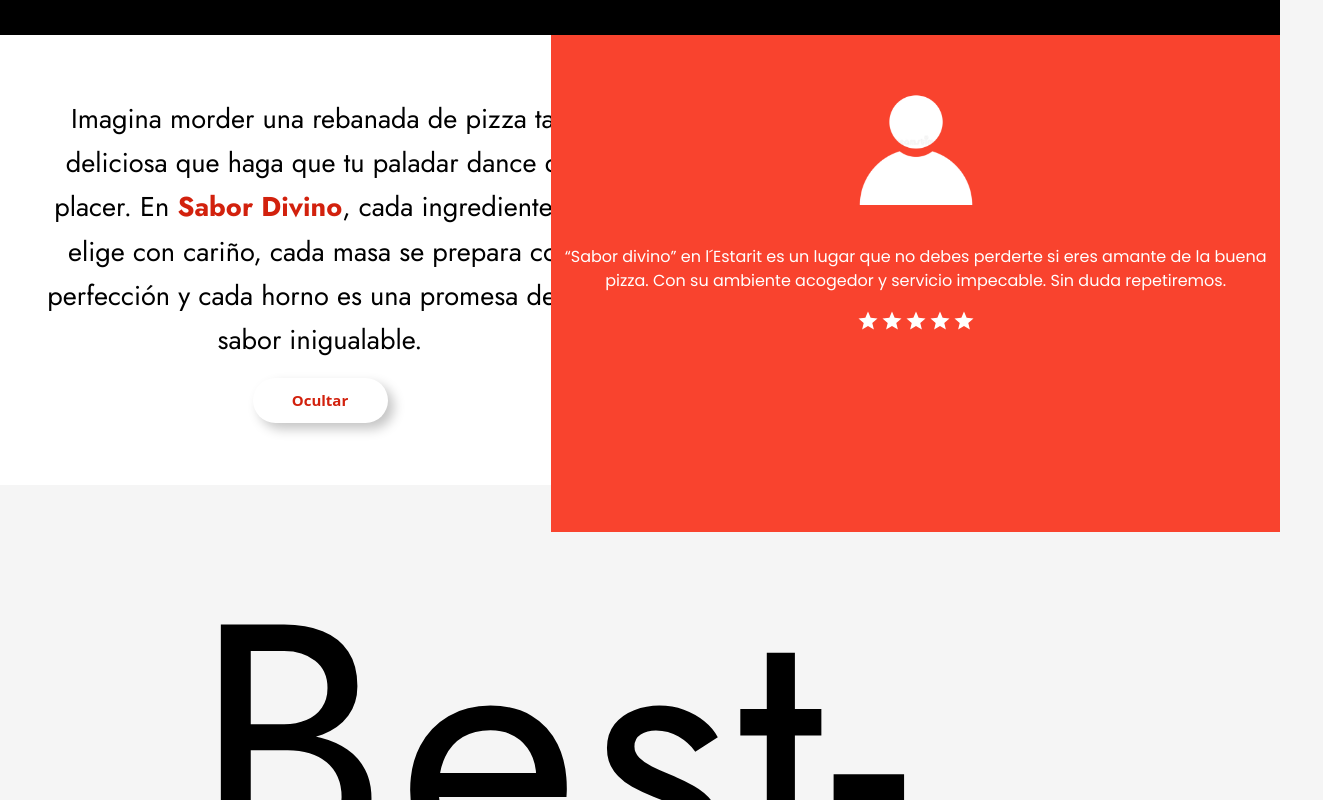
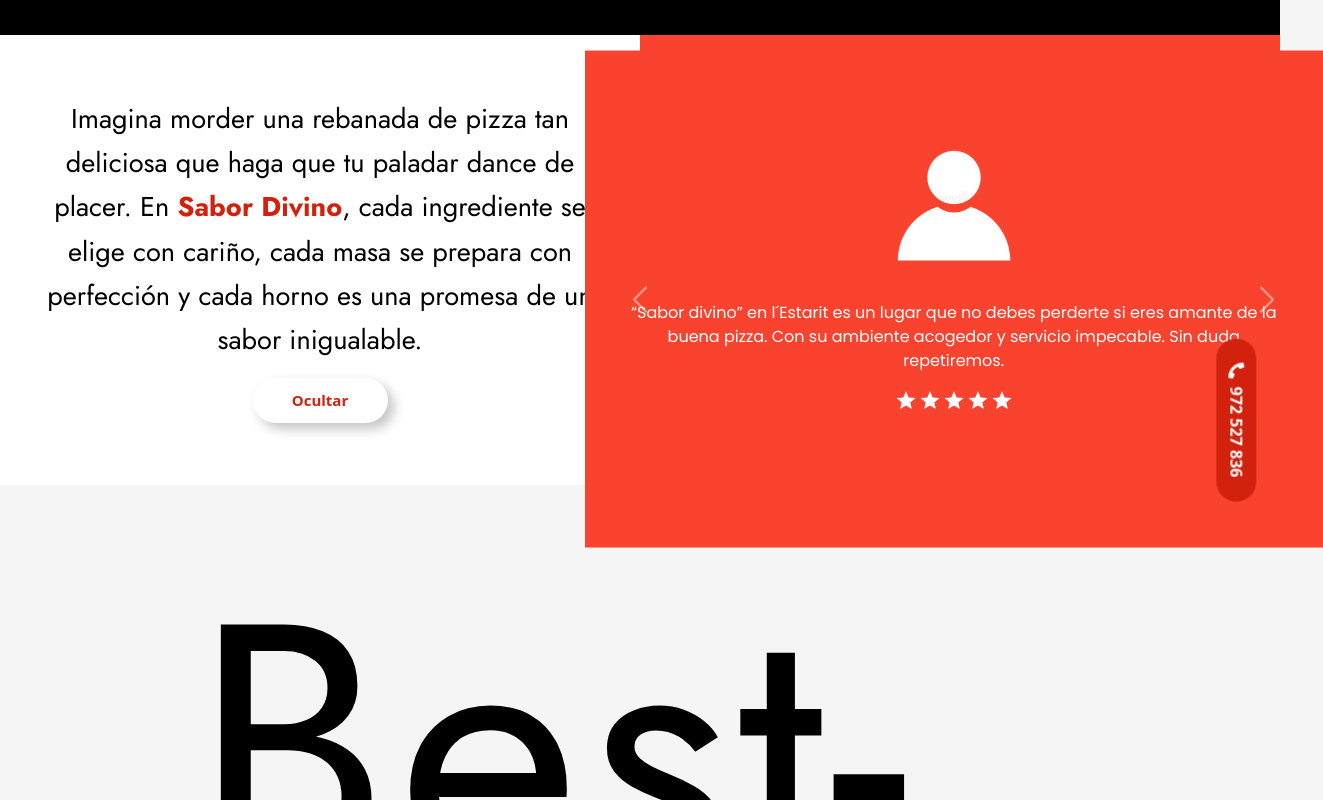
Before and after one commit to Miqueias26/pizzaria, a React (Vite) app: page / in a window 1280 px wide. Both pictures are taken after a click on the button "Descubre". Shown: the part 1256-2056 px from the top of the page, 1323 px wide, since content can reach past the window. Built offline with nearby package versions, Linux system fonts and the light colour scheme; a web font is replaced by a local one.

Commit message:
fixed update

```diff
--- a/src/components/cards/card.jsx
+++ b/src/components/cards/card.jsx
@@ -1,4 +1,6 @@
 import PropTypes from "prop-types";
+import { motion } from "framer-motion";
+import ScrollEffect from "../ultilities/scrolleffect";
 
 const CardContent = ({ image, title, text, text2, price }) => {
   const formattedPrice =
@@ -10,6 +12,7 @@
       : "N/A"; // Exibe 'N/A' se nao passar o valor meu parceiro
 
   return (
+    <ScrollEffect>
       <div className="h-[390px] flex flex-col items-center justify-between rounded-3xl bg-white shadow-sm px-4 py-1 cursor-pointer transform transition-transform duration-200 hover:scale-105">
         <img src={image} alt={title} className="w-[200px]" />
         <div>
@@ -24,6 +27,7 @@
           )}
         </div>
       </div>
+    </ScrollEffect>
   );
 };
 
@@ -37,15 +41,23 @@
 
 function Card() {
   return (
+    <ScrollEffect>
       <div className="flex flex-col w-full justify-center items-center px-8">
         <div className="mb-1">
+          <motion.div
+            initial={{ opacity: 0 }}
+            animate={{ opacity: 1 }}
+            transition={{ duration: 1 }}
+          >
             <span className="font-jost text-[6rem] md:text-[10rem] lg:text-[14rem] xl:text-[22rem] text-black tracking-wide block md:inline-block">
               Best-
             </span>
             <span className="font-jost text-[2rem] md:text-[2.5rem] lg:text-[3rem] xl:text-[3.5rem] text-[#D2210D] block md:inline-block">
               Sellers.
             </span>
+          </motion.div>
         </div>
+
         <div className="grid grid-cols-1 sm:grid-cols-2 lg:grid-cols-3 xl:grid-cols-5 gap-4 justify-items-center p-4">
           <CardContent
             image="/public/card9.png"
@@ -85,6 +97,7 @@
           />
         </div>
       </div>
+    </ScrollEffect>
   );
 }
 
--- a/src/components/mainContent/mainContent.jsx
+++ b/src/components/mainContent/mainContent.jsx
@@ -1,16 +1,18 @@
 import bgMain2 from "/public/bgMain2.png";
 import ButtonUi from "../../components/ultilities/button";
+import ScrollEffect from "../ultilities/scrolleffect";
 
 function MainContent() {
   return (
+    <ScrollEffect>
       <div className="w-full flex text-center items-center bg-white relative">
         <section className="w-[50%] px-10 flex flex-col items-center text-center">
           <p className="text-[1.7rem] font-jost text-black leading-relaxed text-wrap ">
             Imagina morder una rebanada de pizza tan deliciosa que haga que tu
             paladar dance de placer. En
             <strong className="text-[#D2210D]"> Sabor Divino</strong>, cada
-          ingrediente se elige con cariño, cada masa se prepara con perfección y
-          cada horno es una promesa de un sabor inigualable.
+            ingrediente se elige con cariño, cada masa se prepara con perfección
+            y cada horno es una promesa de un sabor inigualable.
           </p>
           <ButtonUi />
         </section>
@@ -22,6 +24,7 @@
           />
         </section>
       </div>
+    </ScrollEffect>
   );
 }
 
--- a/src/components/ultilities/reviews.jsx
+++ b/src/components/ultilities/reviews.jsx
@@ -1,28 +1,90 @@
 import PerfilImage from "../../assets/image/person.png";
 import { RiStarSFill } from "react-icons/ri";
+import { motion } from "framer-motion";
+import Carousel from "react-bootstrap/Carousel";
 
 function Reviews() {
   return (
-    <div className="z-50 flex absolute justify-center bg-[#f9432e] top-[0] left-[] right-[0] w-[91.1dvh] h-[62.1dvh]">
-      <div className=" flex-col text-center items-center">
-        <section className=" flex justify-center items-center text-center mt-10">
-          <img src={PerfilImage} alt="Image Perfil" className="w-[130px] " />
+    <motion.div
+      initial={{ x: "-100vw, ", y: "-29.1vw" }}
+      animate={{ x: 935 }}
+      transition={{ type: "spring", stiffness: 40 }}
+    >
+      <div className="z-50 flex absolute justify-center bg-[#f9432e] top-[0] left-[] right-[0] w-[92.2dvh] h-[62.1dvh]">
+        {/*Start Carrousel boots */}
+        <Carousel indicators={false} className="relative">
+          <Carousel.Item>
+            <section className=" flex justify-center items-center text-center mt-20">
+              <img
+                src={PerfilImage}
+                alt="Image Perfil"
+                className="w-[130px] "
+              />
             </section>
 
             <section className=" flex-col text-center items-center mt-10 font-poppins text-[1rem]">
-          <p className="text-white ">
+              <p className="text-white break-words px-10 ">
                 “Sabor divino” en l´Estarit es un lugar que no debes perderte si
-            eres amante de la buena pizza. Con su ambiente acogedor y servicio
-            impecable. Sin duda repetiremos.
+                eres amante de la buena pizza. Con su ambiente acogedor y
+                servicio impecable. Sin duda repetiremos.
               </p>
             </section>
             <section className="flex text-center items-center justify-center text-white mt-2">
-          <RiStarSFill className="size-6" /> <RiStarSFill className="size-6" />
-          <RiStarSFill className="size-6" /> <RiStarSFill className="size-6" />
+              <RiStarSFill className="size-6" />{" "}
+              <RiStarSFill className="size-6" />
+              <RiStarSFill className="size-6" />{" "}
+              <RiStarSFill className="size-6" />
               <RiStarSFill className="size-6" />
             </section>
+          </Carousel.Item>
+          <Carousel.Item>
+            <section className=" flex justify-center items-center text-center mt-20">
+              <img
+                src={PerfilImage}
+                alt="Image Perfil"
+                className="w-[130px] "
+              />
+            </section>
+            <section className=" flex-col text-center items-center mt-10 font-poppins text-[1rem]">
+              <p className="text-white px-10 break-words ">
+                La pizza más deliciosa de todo el Bajo Empordá. 🤤 elaborada
+                fresca y por su propio dueño. Negocio familiar y excelente
+                servicio.
+              </p>
+            </section>
+            <section className="flex text-center items-center justify-center text-white mt-2">
+              <RiStarSFill className="size-6" />{" "}
+              <RiStarSFill className="size-6" />
+              <RiStarSFill className="size-6" />{" "}
+              <RiStarSFill className="size-6" />
+              <RiStarSFill className="size-6" />
+            </section>
+          </Carousel.Item>
+          <Carousel.Item>
+            <section className=" flex justify-center items-center text-center mt-20">
+              <img
+                src={PerfilImage}
+                alt="Image Perfil"
+                className="w-[130px] d-block "
+              />
+            </section>
+            <section className=" flex-col text-center items-center mt-10 font-poppins text-[1rem]">
+              <p className="text-white break-words  px-10">
+                Una de las mejores pizzas que he probado, el servicio de 10 y
+                muy buen ambiente🥳
+              </p>
+            </section>
+            <section className="flex text-center items-center justify-center text-white mt-2">
+              <RiStarSFill className="size-6" />{" "}
+              <RiStarSFill className="size-6" />
+              <RiStarSFill className="size-6" />{" "}
+              <RiStarSFill className="size-6" />
+              <RiStarSFill className="size-6" />
+            </section>
+          </Carousel.Item>
+        </Carousel>
       </div>
-    </div>
+    </motion.div>
   );
 }
 export default Reviews;
--- /dev/null
+++ b/src/components/ultilities/scrolleffect.jsx
@@ -0,0 +1,54 @@
+import { useEffect, useRef, useState } from "react";
+import PropTypes from "prop-types";
+
+const ScrollEffect = ({ children, className = "" }) => {
+  const [isVisible, setIsVisible] = useState(false);
+  const elementRef = useRef(null);
+
+  useEffect(() => {
+    const currentElement = elementRef.current; // Copiar o valor do ref para uma variável
+
+    const observer = new IntersectionObserver(
+      ([entry]) => {
+        if (entry.isIntersecting) {
+          setIsVisible(true);
+        }
+      },
+      {
+        threshold: 0.2,
+      }
+    );
+
+    if (currentElement) {
+      observer.observe(currentElement);
+    }
+
+    return () => {
+      if (currentElement) {
+        observer.unobserve(currentElement); // Usar o valor armazenado
+      }
+    };
+  }, []); // Nenhuma dependência adicional necessária
+
+  return (
+    <div
+      ref={elementRef}
+      className={`transition-all duration-700 ease-in-out transform ${
+        isVisible ? "opacity-100 translate-y-0" : "opacity-0 translate-y-10"
+      } ${className}`}
+    >
+      {children}
+    </div>
+  );
+};
+
+ScrollEffect.propTypes = {
+  children: PropTypes.node.isRequired,
+  className: PropTypes.string,
+};
+
+ScrollEffect.defaultProps = {
+  className: "",
+};
+
+export default ScrollEffect;
```
Lines whose indentation alone changed are shown as unchanged.
